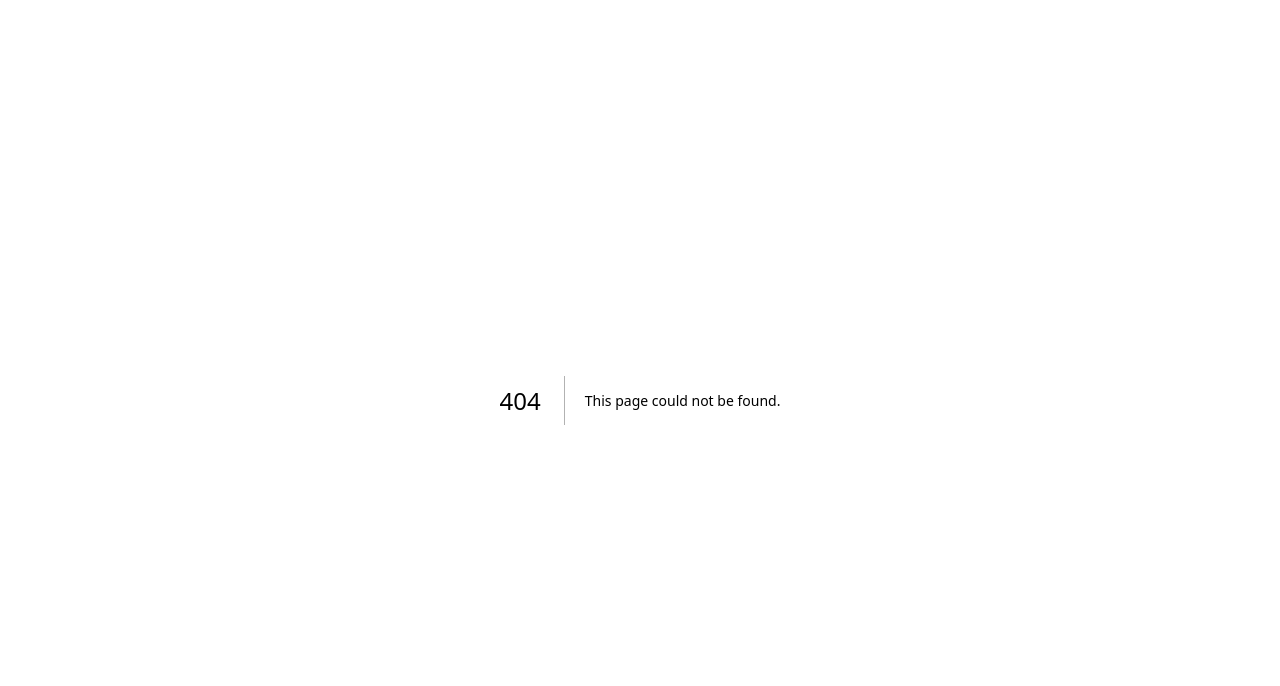
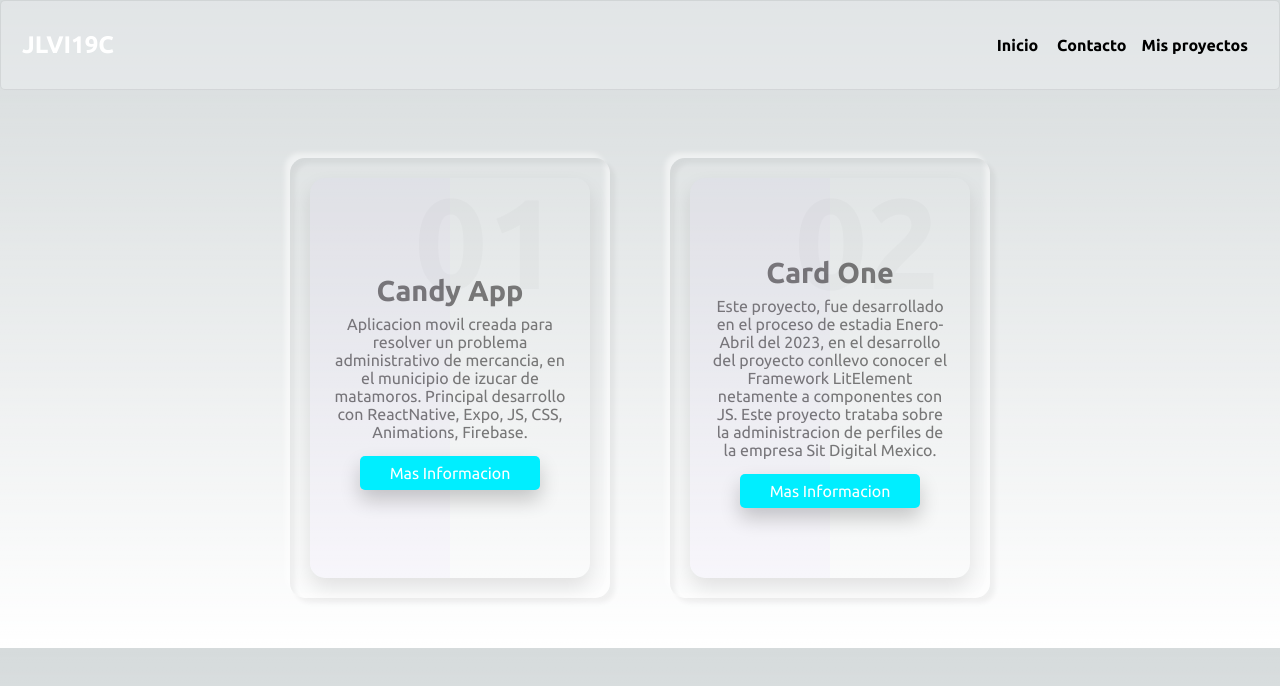
Before and after one commit to leonelVc19/jlvi19c, a Next.js app: page /components/MyProjects/project in a window 1280 px wide. Before the commit this address had no page. Shown: the top 686 px of the page. Built offline with nearby package versions, Linux system fonts and the light colour scheme.

Commit message:
Mis proyectos

```diff
--- a/src/pages/NavBar/nav.js
+++ b/src/pages/NavBar/nav.js
@@ -2,22 +2,19 @@ import styles from '@/styles/Navbar.module.css';
 import Image from 'next/image';
 import Link from 'next/link';
 import { useRouter } from 'next/router';
-
 function NavBar() {
     const router = useRouter();
 
 
     return(
         <header className={styles.header}>
-            <a className={styles.t} href="https://jlvi19c.vercel.app/"
-                target="_blank"
-            >
+            <Link className={styles.t} href="/">
                 <h2 className={styles.titleLogo}>JLVI19C</h2>
-            </a>
+            </Link>
             <nav className={styles.nav}>
-                <a href="" className="nav-link">Inicio</a>
-                <a href="" className="nav-link">Contacto</a>
-                <a href="" className="nav-link">Mis proyectos</a>
+                <Link href="/" className="nav-link">Inicio</Link>
+                <Link href="/components/contact" className="nav-link"> Contacto</Link>
+                <Link href="/components/MyProjects/project" className="nav-link">Mis proyectos</Link>
             </nav>
         </header>
         );
--- /dev/null
+++ b/src/pages/components/MyProjects/project.js
@@ -0,0 +1,37 @@
+import * as React from 'react';
+import styles from '@/styles/Project.module.css';
+import NavBar from "@/pages/NavBar/nav";
+import ComponentProject from '../components/ComponentProject';
+
+function Project  () {
+    return (
+        <>
+        <NavBar></NavBar>
+        <br></br>
+        <section className={styles.container}>
+
+            <ComponentProject
+                number="01"
+                title="Candy App"
+                text="Aplicacion movil creada para resolver un problema
+                administrativo de mercancia, en el municipio de izucar
+                de matamoros. Principal desarrollo con ReactNative, Expo,
+                JS, CSS, Animations, Firebase."
+            ></ComponentProject>
+
+            <ComponentProject
+                number="02"
+                title="Card One"
+                text="Este proyecto, fue desarrollado en el proceso
+                de estadia Enero-Abril del 2023, en el desarrollo del
+                proyecto conllevo conocer el Framework LitElement netamente a
+                componentes con JS. Este proyecto trataba sobre la administracion
+                de perfiles de la empresa Sit Digital Mexico."
+            ></ComponentProject>
+        </section>
+        </>
+    );
+};
+
+
+export default Project;
--- /dev/null
+++ b/src/pages/components/components/ComponentProject.js
@@ -0,0 +1,20 @@
+import styles from '@/styles/Project.module.css';
+
+function ComponentProject({number, title, text, }) {
+    return (
+        <>
+            <div className={styles.card}>
+                <div className={styles.box}>
+                    <div className={styles.content}>
+                        <h2>{number}</h2>
+                        <h3>{title}</h3>
+                        <p>{text}</p>
+                        <a href="">Mas Informacion</a>
+                    </div>
+                </div>
+            </div>
+        </>
+    );
+};
+
+export default ComponentProject;
--- a/src/pages/components/components/ContactComponent.js
+++ b/src/pages/components/components/ContactComponent.js
@@ -4,7 +4,7 @@ import Image from 'next/image';
 function ContactComponent({imagen, url, titulo}) {
     return (
         <>
-            <li>
+            <li className={styles.lista}>
                 <span className={styles.icon}>
                     <Image
                         src={imagen}
--- a/src/styles/Home.module.css
+++ b/src/styles/Home.module.css
@@ -215,7 +215,9 @@
   .content {
     padding: 4rem;
   }
-
+.infomacionC{
+  text-align: center;
+}
   .grid {
     grid-template-columns: 1fr;
     margin-bottom: 120px;
@@ -296,7 +298,6 @@
 
 @media (prefers-color-scheme: dark) {
 
-
   .logo,
   .thirteen img {
     filter:  drop-shadow(0 0 0.3rem #ffffff70);
--- /dev/null
+++ b/src/styles/Project.module.css
@@ -0,0 +1,108 @@
+
+.container {
+    display: flex;
+    justify-content: center;
+    align-items: center;
+    max-width: 100%;
+    padding: 20px 0;
+    flex-wrap: wrap;
+    font-family: var(--font-mono);
+}
+.container .card {
+    position: relative;
+    min-width: 320px;
+    height: 440px;
+    box-shadow: inset 5px 5px 5px rgba(0, 0, 0, 0.05), inset -5px -5px 5px rgba(255, 255, 255, 0.5), 5px 5px 5px rgba(0, 0, 0, 0.05), -5px -5px 5px rgba(255, 255, 255, 0.5);
+    border-radius: 15px;
+    margin: 30px;
+
+}
+.container .card .box {
+    position: absolute;
+    top: 20px;
+    left: 20px;
+    right: 20px;
+    bottom: 20px;
+    border-radius: 15px;
+    box-shadow: 0 10px 20px rgba(0, 0, 0, 0.1);
+    overflow: hidden;
+    display: flex;
+    justify-content: center;
+    align-items: center;
+
+    transition: 0.5s ease-in-out;
+}
+.container .card .box .content {
+    padding: 20px;
+    text-align: center;
+}
+.container .card .box .content h2 {
+    position: absolute;
+    top: -10px;
+    right: 30px;
+    font-size: 8em;
+    color: rgba(0, 0, 0, 0.02);
+    transition: 0.5s;
+}
+.container .card .box .content h3 {
+    font-size: 1.8em;
+    color: #777;
+    z-index: 1;
+    transition: 0.4s;
+    margin: 8px;
+}
+.container .card .box .content p {
+    font-size: 1em;
+    font-weight: 400;
+    color: #777;
+    z-index: 1;
+    transition: 0.4s ease-in-out;
+}
+.container .card .box .content a {
+    position: relative;
+    display: inline-block;
+    padding: 8px 30px;
+    background: #00eeff;
+    transition: 0.5s ease-in-out;
+    margin-top: 15px;
+    border-radius: 5px;
+    text-decoration: none;
+    font-weight: 400;
+    color: #fff;
+    box-shadow: 0 10px 20px rgba(0, 0, 0, 0.2);
+}
+.container .card .box::before {
+    content: "";
+    position: absolute;
+    top: 0;
+    left: 0;
+    width: 50%;
+    height: 100%;
+    background: rgba(118, 30, 233, 0.02);
+}
+.container .card:hover .box {
+  transform: translateY(-40px);
+  transition: 0.5s ease-in-out;
+  box-shadow: 0 20px 40px rgba(0, 0, 0, 0.4);
+  background: linear-gradient(45deg, #5ca9e4, #1ee9c7);
+  background: linear-gradient(45deg, #5ccbe4, #1e28e9);
+}
+.container .card:hover .box .content h2 {
+  color: rgba(0, 0, 0, 0.05);
+}
+.container .card:hover .box .content h3 {
+  color: rgb(255, 255, 255);
+}
+.container .card:hover .box .content p {
+  color: rgb(255, 255, 255);
+
+}
+.container .card:hover .box .content a {
+  background: #e91e63;
+}
+.container .card:hover .box .content a:hover {
+  transform: scale(2);
+  transform: translateY(-8px);
+  transition: 0.5s ease-in-out;
+  letter-spacing: 2px;
+}/*# sourceMappingURL=style.css.map */
```
Also changed, not shown: public/data/socialNetwork.js (added, +31 -0 lines), src/pages/404.js (added, +10 -0 lines), src/pages/components/contact.js (+20 -30 lines), src/pages/index.js (+5 -13 lines), src/styles/Contact.module.css (+15 -1 lines).
